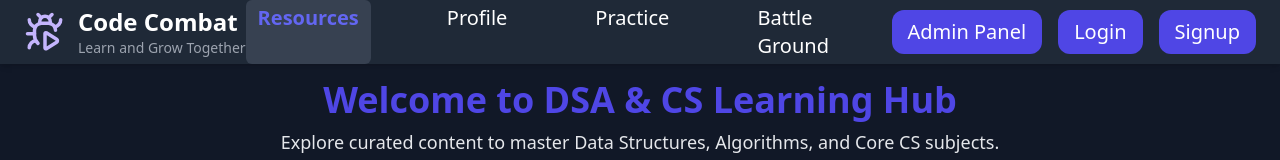
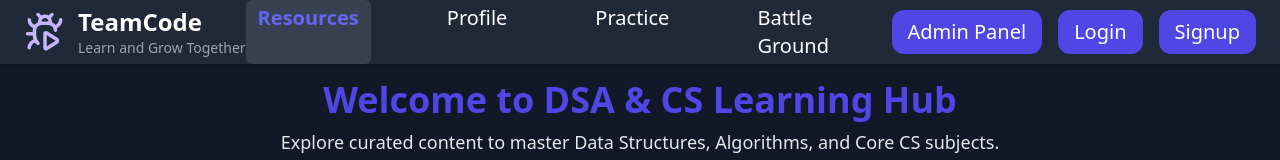
Before and after one commit to NightFury300/CodeCombat, a React (Create React App) app in the folder client/: page / in a window 1280 px wide. Shown: the top 160 px of the page. Built offline with nearby package versions, Linux system fonts and the light colour scheme; the HTML template or start-up script is replaced by a standard one.

Commit message:
Update title and navbar branding from "CodeCombat" to "TeamCode"

```diff
--- a/client/public/index.html
+++ b/client/public/index.html
@@ -24,7 +24,7 @@
       work correctly both with client-side routing and a non-root public URL.
       Learn how to configure a non-root public URL by running `npm run build`.
     -->
-    <title>CodeCombat</title>
+    <title>TeamCode</title>
   </head>
   <body>
     <noscript>You need to enable JavaScript to run this app.</noscript>
--- a/client/src/Components/Navbar/Navbar.js
+++ b/client/src/Components/Navbar/Navbar.js
@@ -25,7 +25,7 @@ const Navbar = () => {
         {/* Text Container */}
         <div className="flex flex-col leading-tight">
           <span className="text-2xl font-bold text-white group-hover:text-violet-300 transition-colors duration-200">
-            Code Combat
+            TeamCode
           </span>
           <span className="text-sm text-gray-400">Learn and Grow Together</span>
         </div>
```
